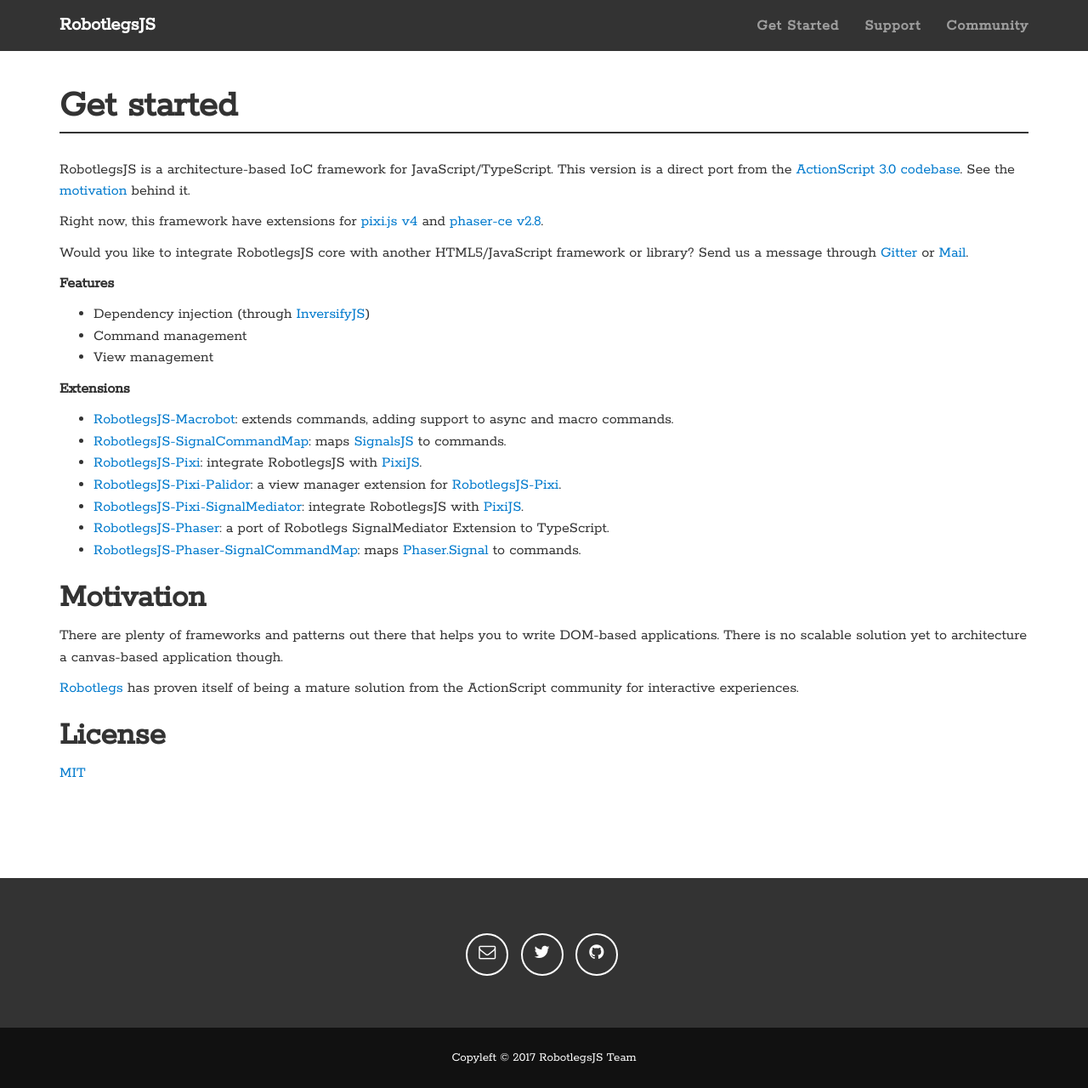
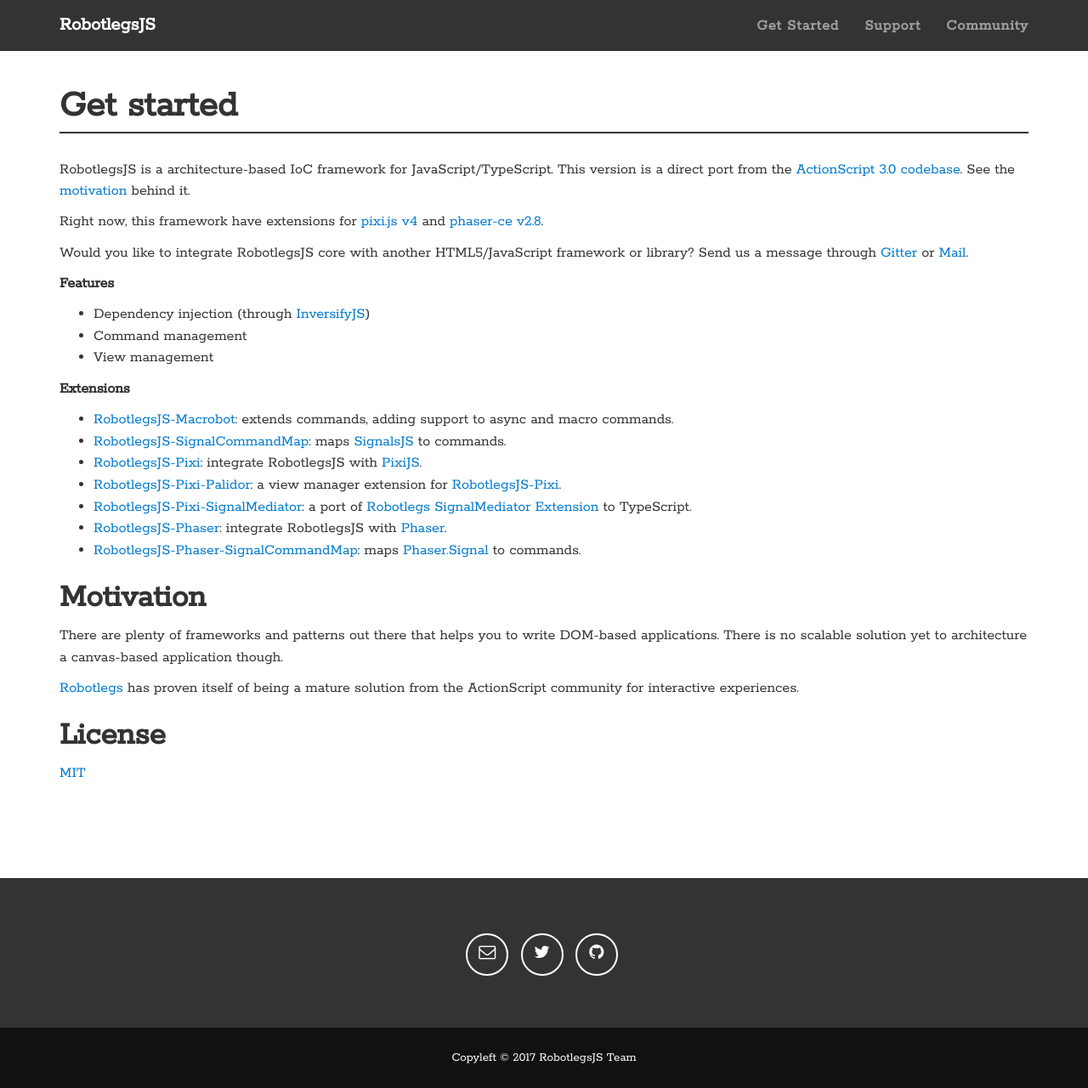
Before and after one commit to RobotlegsJS/robotlegsjs.github.io, a Jekyll site: the page built from pages/getstarted.md, in a window 1280 px wide and 1280 px high. Shown: the whole window at 85% size. Built offline with Jekyll 4.4.1, drawn with Linux system fonts in a browser that asks for light colours.

Commit message:
update get started page

```diff
--- a/pages/getstarted.md
+++ b/pages/getstarted.md
@@ -25,8 +25,8 @@
 - [RobotlegsJS-SignalCommandMap](https://github.com/RobotlegsJS/RobotlegsJS-SignalCommandMap): maps [SignalsJS](https://github.com/RobotlegsJS/SignalsJS) to commands.
 - [RobotlegsJS-Pixi](https://github.com/RobotlegsJS/RobotlegsJS-Pixi): integrate RobotlegsJS with [PixiJS](http://www.pixijs.com).
 - [RobotlegsJS-Pixi-Palidor](https://github.com/RobotlegsJS/RobotlegsJS-Pixi-Palidor): a view manager extension for [RobotlegsJS-Pixi](https://github.com/RobotlegsJS/RobotlegsJS-Pixi).
-- [RobotlegsJS-Pixi-SignalMediator](https://github.com/RobotlegsJS/RobotlegsJS-Pixi-SignalMediator): integrate RobotlegsJS with [PixiJS](http://www.pixijs.com).
-- [RobotlegsJS-Phaser](https://github.com/RobotlegsJS/RobotlegsJS-Phaser): a port of Robotlegs SignalMediator Extension to TypeScript.
+- [RobotlegsJS-Pixi-SignalMediator](https://github.com/RobotlegsJS/RobotlegsJS-Pixi-SignalMediator): a port of [Robotlegs SignalMediator Extension](https://github.com/MrDodson/robotlegs-extensions-SignalMediator) to TypeScript.
+- [RobotlegsJS-Phaser](https://github.com/RobotlegsJS/RobotlegsJS-Phaser): integrate RobotlegsJS with [Phaser](http://phaser.io).
 - [RobotlegsJS-Phaser-SignalCommandMap](https://github.com/RobotlegsJS/RobotlegsJS-Phaser-SignalCommandMap): maps [Phaser.Signal](https://photonstorm.github.io/phaser-ce/Phaser.Signal.html) to commands.
 
 Motivation
```
